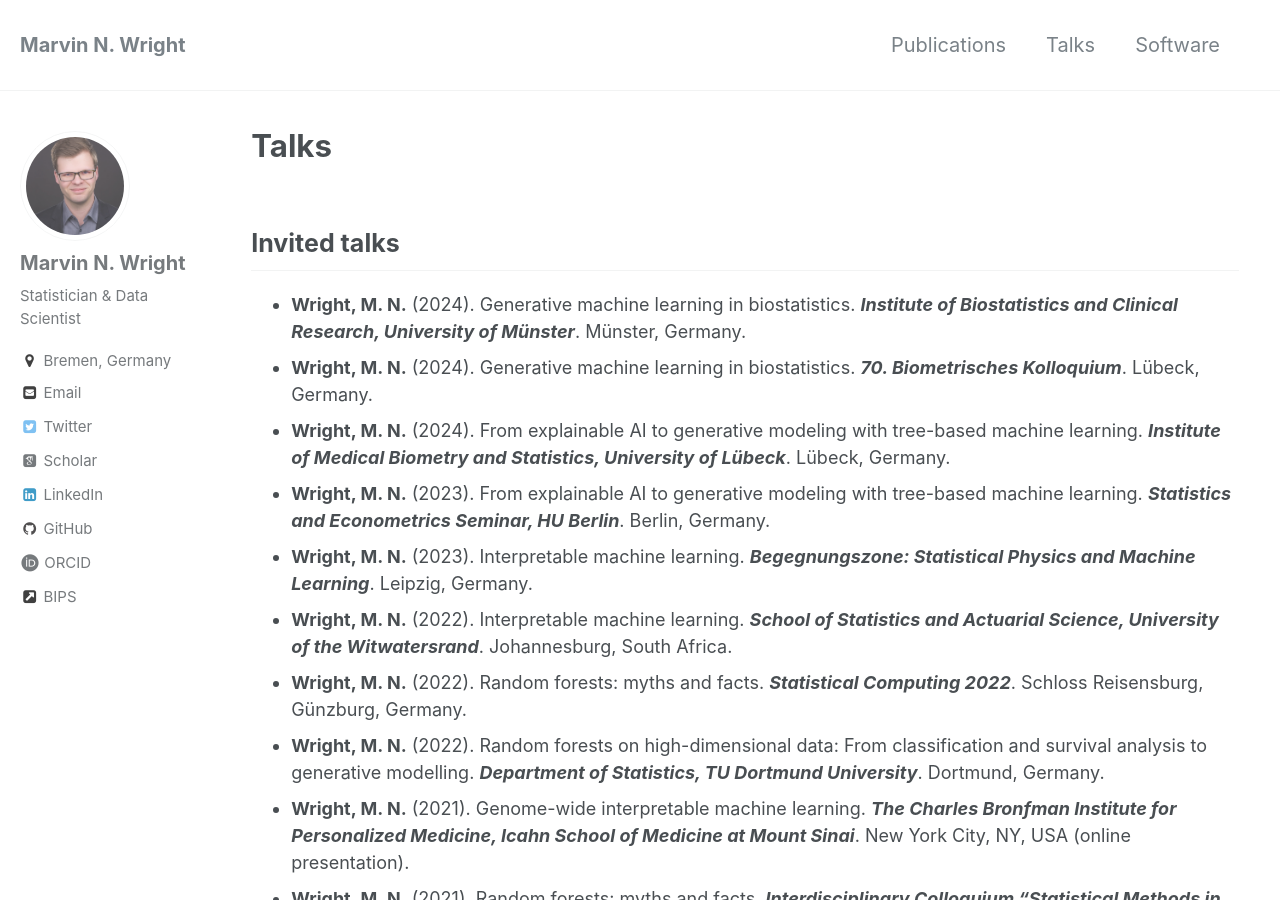
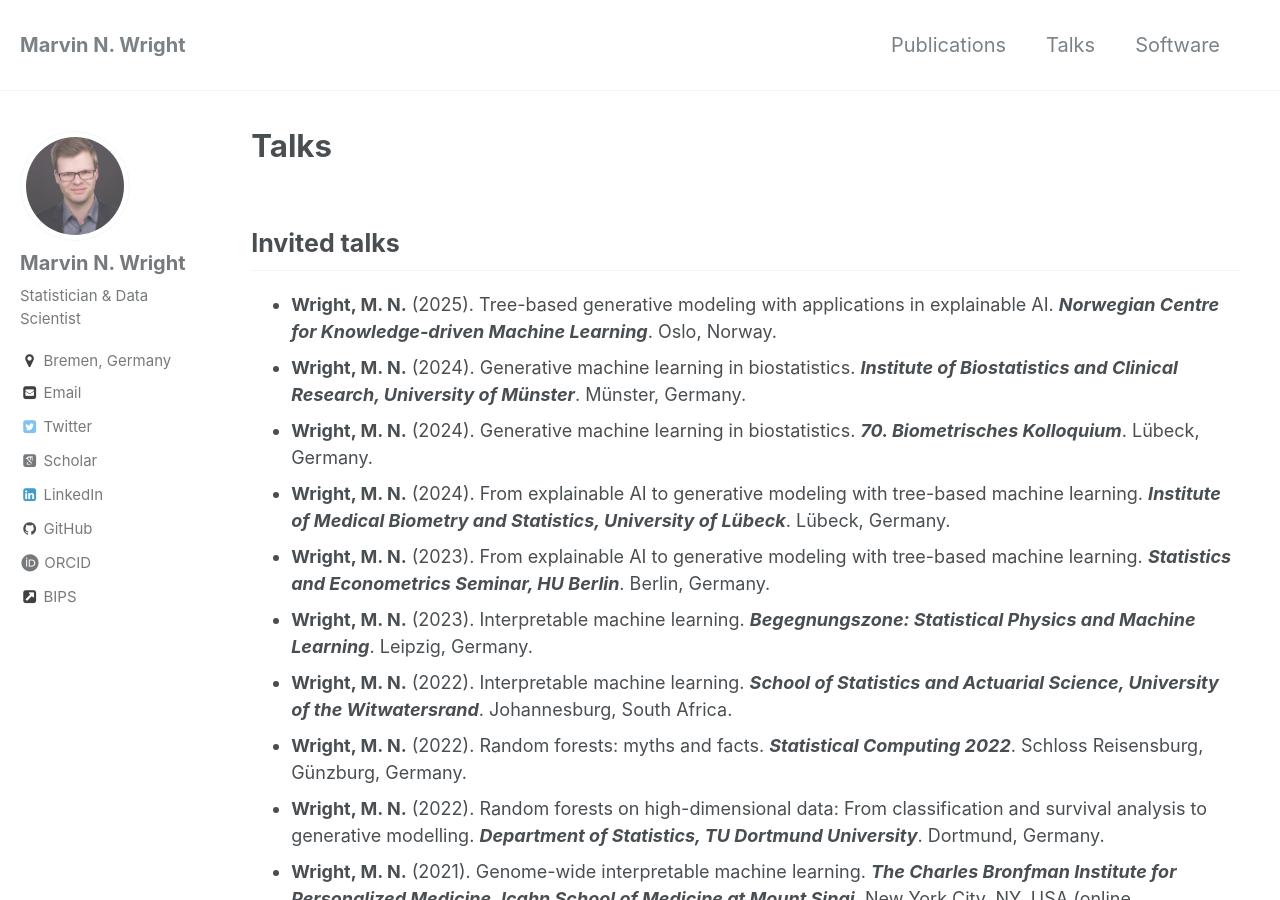
Before and after one commit to mnwright/mnwright.github.io, a Jekyll site: the page built from _pages/talks.md, in a window 1280 px wide and 900 px high. Built offline with Jekyll 4.4.1, drawn with Linux system fonts in a browser that asks for light colours; some web fonts are replaced; some of the changed text lies outside the part shown.

Commit message:
uppdate/add talks

```diff
--- a/_pages/talks.md
+++ b/_pages/talks.md
@@ -4,6 +4,7 @@ permalink: /talks/
 ---
 
 ## Invited talks
+* {:.pub} **Wright, M. N.** (2025). Tree-based generative modeling with applications in explainable AI. ***Norwegian Centre for Knowledge-driven Machine Learning***. Oslo, Norway.
 * {:.pub} **Wright, M. N.** (2024). Generative machine learning in biostatistics. ***Institute of Biostatistics and Clinical Research, University of Münster***. Münster, Germany.
 * {:.pub} **Wright, M. N.** (2024). Generative machine learning in biostatistics. ***70. Biometrisches Kolloquium***. Lübeck, Germany.
 * {:.pub} **Wright, M. N.** (2024). From explainable AI to generative modeling with tree-based machine learning. ***Institute of Medical Biometry and Statistics, University of Lübeck***. Lübeck, Germany.
@@ -26,7 +27,7 @@ permalink: /talks/
 * {:.pub} **Wright, M. N.** (2015). Random forests: Fast implementations for high dimensional data and survival analysis. ***Section of Biostatistics, University of Copenhagen***. Copenhagen, Denmark.
 
 ## Conference contributions
-* {:.pub} **Wright, M. N.**(2024). Adversarial random forests. ***26th International Conference on Computational Statistics**. Gießen, Germany.
+* {:.pub} **Wright, M. N.**(2024). Adversarial random forests. ***26th International Conference on Computational Statistics***. Gießen, Germany.
 * {:.pub} **Wright, M. N.**, Blesch, K. & Watson, D. S. (2022). Testing conditional independence in supervised learning algorithms with the cpi package. ***useR! 2022***. Virtual Conference.
 * {:.pub} **Wright, M. N.** & Watson, D. S. (2021). Genome-wide conditional independence testing with machine learning. ***67. Biometrisches Kolloquium***. Münster, Germany (virtual conference).
 * {:.pub} **Wright, M. N.**, Mortensen, L. H., Kusumastuti, S., Westendorp, R. G. J. & Gerds, T. A. (2019). Recurrent neural networks for time to event predictions with competing risks. ***DAGStat 2019***. München, Germany.
```
